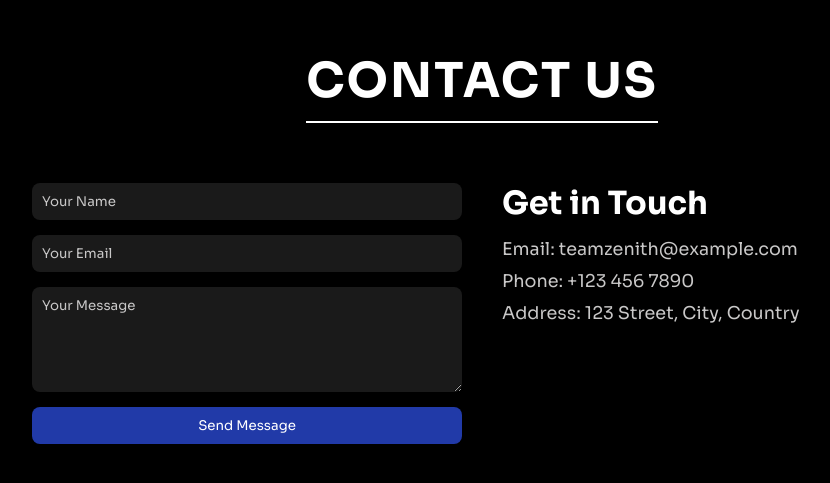
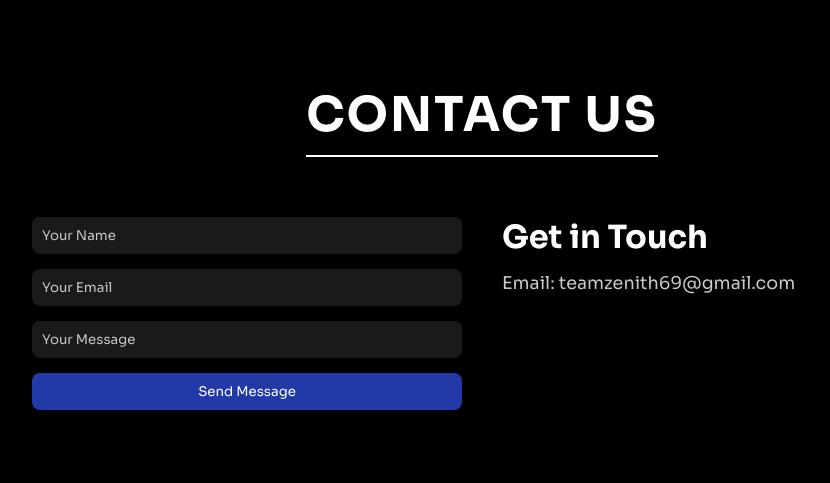
Before and after one commit to VISHALKANNAN070/Zenith, a React (Vite) app: page / in a window 1280 px wide. Shown: the part 2812-3295 px from the top of the page, without its empty margins (158-988 px from the left). Built offline with nearby package versions, Linux system fonts and the light colour scheme.

Commit message:
Update Contact.jsx

```diff
--- a/src/pages/Contact.jsx
+++ b/src/pages/Contact.jsx
@@ -1,23 +1,40 @@
-import React from 'react';
+import { useState } from 'react';
 import '../styles/contact.css';
 
 function Contact() {
+
+  const [formData, setFormData] = useState({ fname: '', email: '', message: '' });
+
+  const handleChange = (e) => {
+    setFormData({ ...formData, [e.target.name]: e.target.value });
+  };
+
+  const handleSubmit = async (e) => {
+    e.preventDefault();
+    alert("Success");
+    e.target.reset();
+    const scriptURL = "https://script.google.com/macros/s/AKfycbxCi-Og6RdVhILgYZ4hVYwYqnTYIswe3iP_vRYmbg58fVUYPgrMf531yatG0Uf2VCTpOg/exec";
+    await fetch(scriptURL, {
+      method: "POST",
+      headers: { "Content-Type": "application/x-www-form-urlencoded" },
+      body: new URLSearchParams(formData).toString(),
+    });
+  };
+
   return (
     <div className="contact">
       <div className="contact-container">
         <h1>Contact Us</h1>
         <div className="contact-content">
-          <form className="contact-form">
-            <input type="text" placeholder="Your Name" required />
-            <input type="email" placeholder="Your Email" required />
-            <textarea placeholder="Your Message" rows="5" required></textarea>
-            <button type="submit">Send Message</button>
+          <form className="contact-form" onSubmit={handleSubmit}>
+            <input id='fname' name='fname' type="text" placeholder="Your Name" required onChange={handleChange} />
+            <input id='email' name='email' type="email" placeholder="Your Email" required pattern="[a-zA-Z0-9._%+-]+@[a-zA-Z0-9.-]+\.[a-zA-Z]{2,}$"  onChange={handleChange} />
+            <input id='message'  name='message' placeholder="Your Message" rows="5" required onChange={handleChange} />
+            <button type="submit" value="Submit Now" >Send Message</button>
           </form>
           <div className="contact-info">
             <h2>Get in Touch</h2>
-            <p>Email: teamzenith@example.com</p>
-            <p>Phone: +123 456 7890</p>
-            <p>Address: 123 Street, City, Country</p>
+            <p>Email: teamzenith69@gmail.com</p>
           </div>
         </div>
       </div>
```
